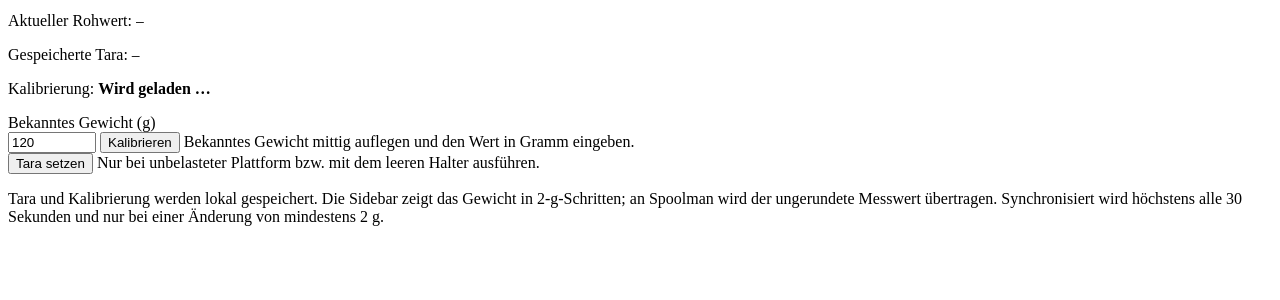
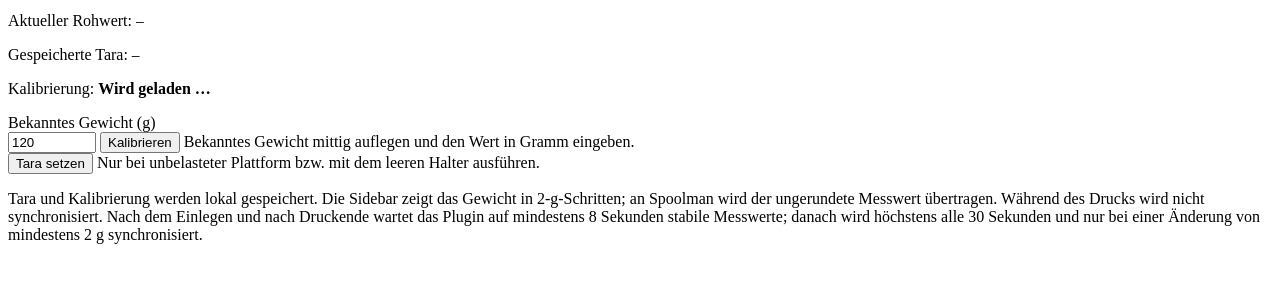
Before and after one commit to hufi008/octopi_rfid_spoolman, a Python web app: template octopi_rfid_spoolman/templates/rfid_spoolman_settings.jinja2 in a window 1280 px wide. Shown: the part 273-573 px from the top of the page. Run offline with Jinja, Linux system fonts and the light colour scheme; the template is opened without the code that fills it, so the values that code supplies are empty.

Commit message:
Clarify idle-only spool weight synchronization

```diff
--- a/octopi_rfid_spoolman/templates/rfid_spoolman_settings.jinja2
+++ b/octopi_rfid_spoolman/templates/rfid_spoolman_settings.jinja2
@@ -44,4 +44,4 @@
     </div>
 </div>
 <p id="hx711-settings-message" class="help-block" aria-live="polite"></p>
-<p class="help-block">Tara und Kalibrierung werden lokal gespeichert. Die Sidebar zeigt das Gewicht in 2-g-Schritten; an Spoolman wird der ungerundete Messwert übertragen. Synchronisiert wird höchstens alle 30 Sekunden und nur bei einer Änderung von mindestens 2 g.</p>
+<p class="help-block">Tara und Kalibrierung werden lokal gespeichert. Die Sidebar zeigt das Gewicht in 2-g-Schritten; an Spoolman wird der ungerundete Messwert übertragen. Während des Drucks wird nicht synchronisiert. Nach dem Einlegen und nach Druckende wartet das Plugin auf mindestens 8 Sekunden stabile Messwerte; danach wird höchstens alle 30 Sekunden und nur bei einer Änderung von mindestens 2 g synchronisiert.</p>
```
